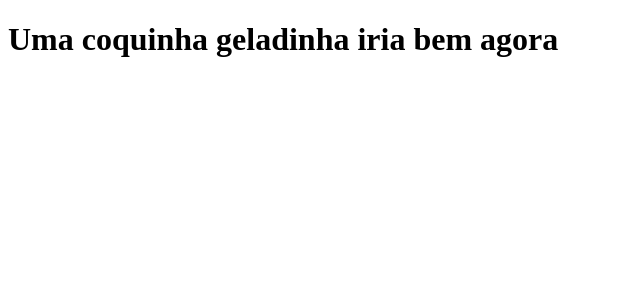
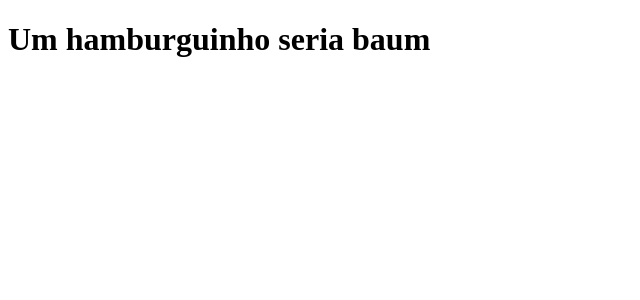
Before and after one commit to PierreCLopes/curso.dev, a Next.js app: page / in a window 1280 px wide. Shown: the top 300 px of the page, without its empty margins (0-640 px from the left). Built offline with nearby package versions, Linux system fonts and the light colour scheme.

Commit message:
mensagem

```diff
--- a/pages/index.js
+++ b/pages/index.js
@@ -1,5 +1,5 @@
 function Home() {
-    return <h1>Uma coquinha geladinha iria bem agora</h1>
+    return <h1>Um hamburguinho seria baum</h1>
 };
 
 export default Home;
```
